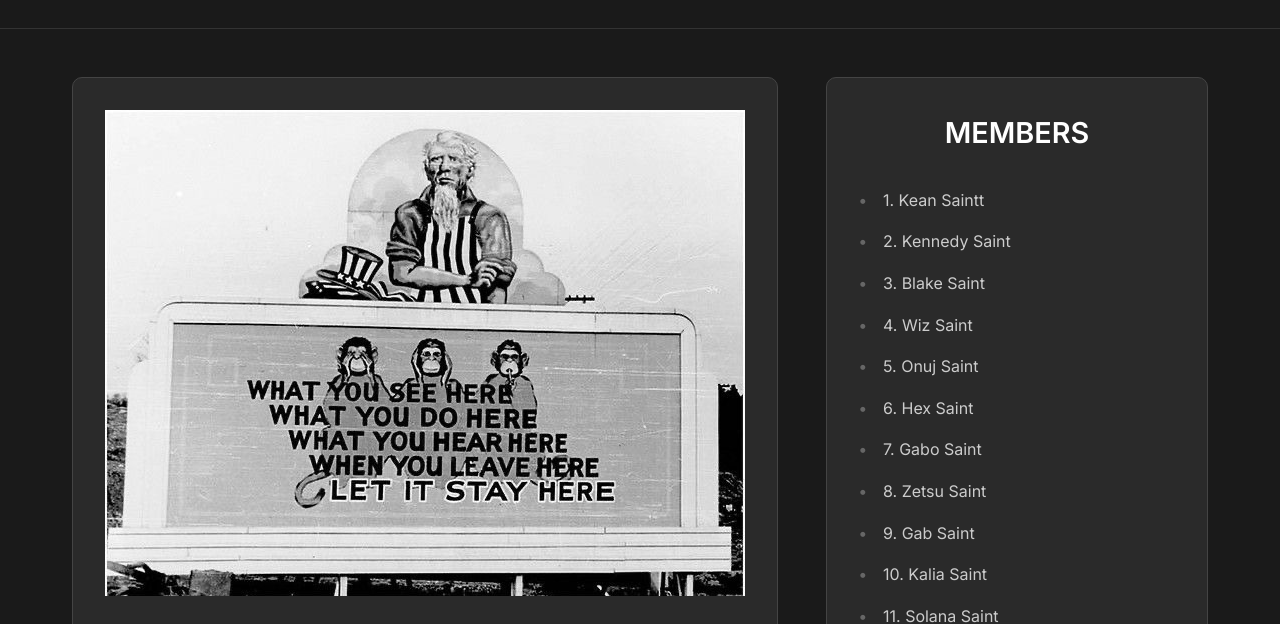
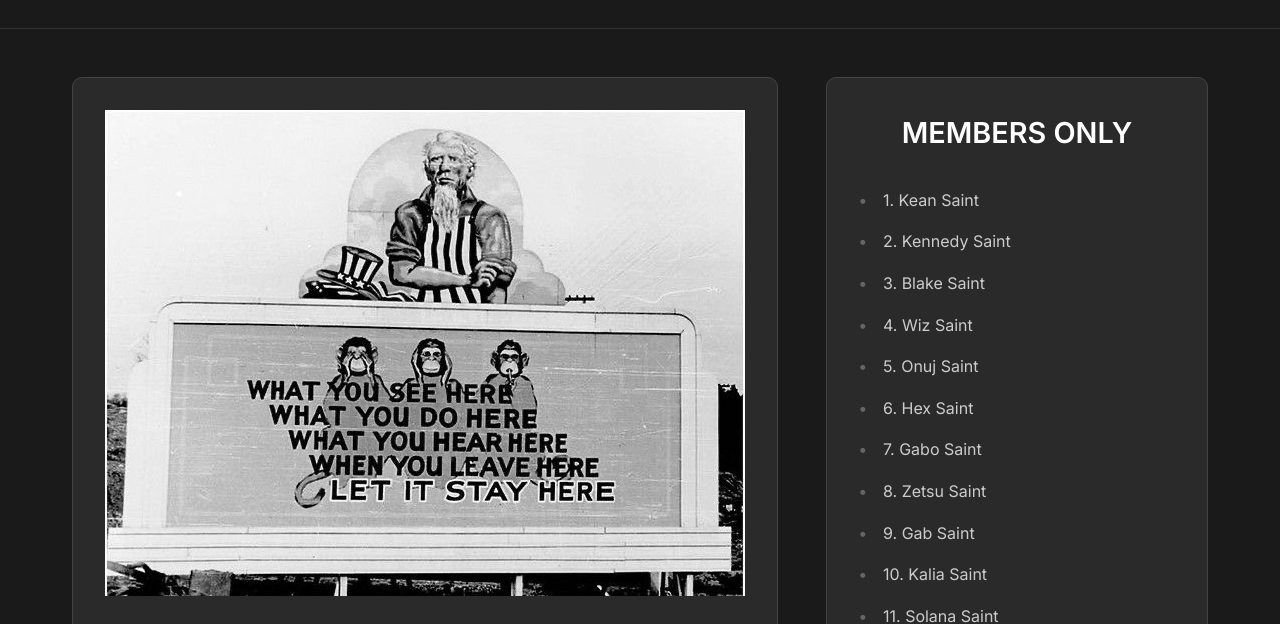
Before and after one commit to Anonymouseer/SAINTWEBSITE, a plain HTML site: page index.html in a window 1280 px wide. Shown: the part 121-745 px from the top of the page. Drawn offline with Linux system fonts and the light colour scheme; no server answers.

Commit message:
Update index.html

```diff
--- a/index.html
+++ b/index.html
@@ -40,9 +40,9 @@
             </div>
 
             <div class="content-block">
-                <h2>MEMBERS</h2>
+                <h2>MEMBERS ONLY</h2>
                 <ul class="feature-list">
-                    <li>1. Kean Saintt</li>
+                    <li>1. Kean Saint</li>
                     <li>2. Kennedy Saint</li>
                     <li>3. Blake Saint</li>
                     <li>4. Wiz Saint</li>
```
